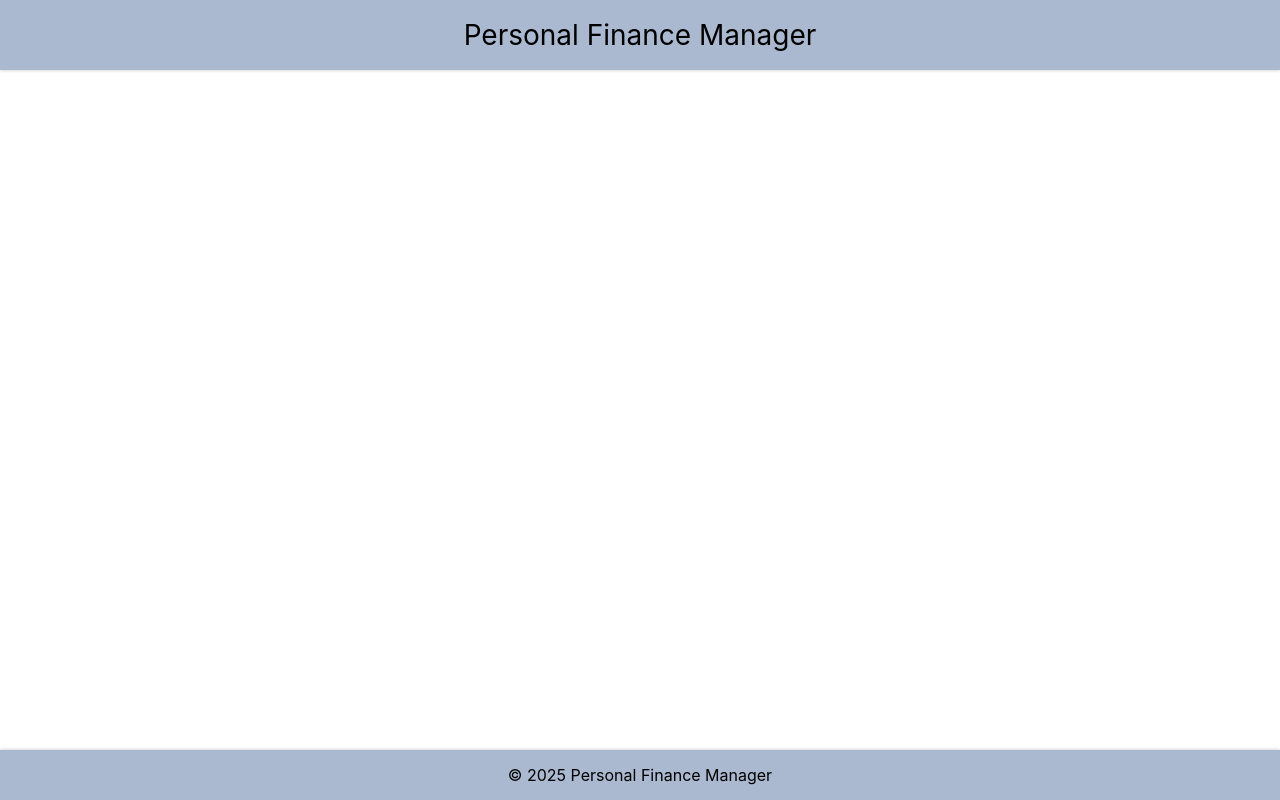
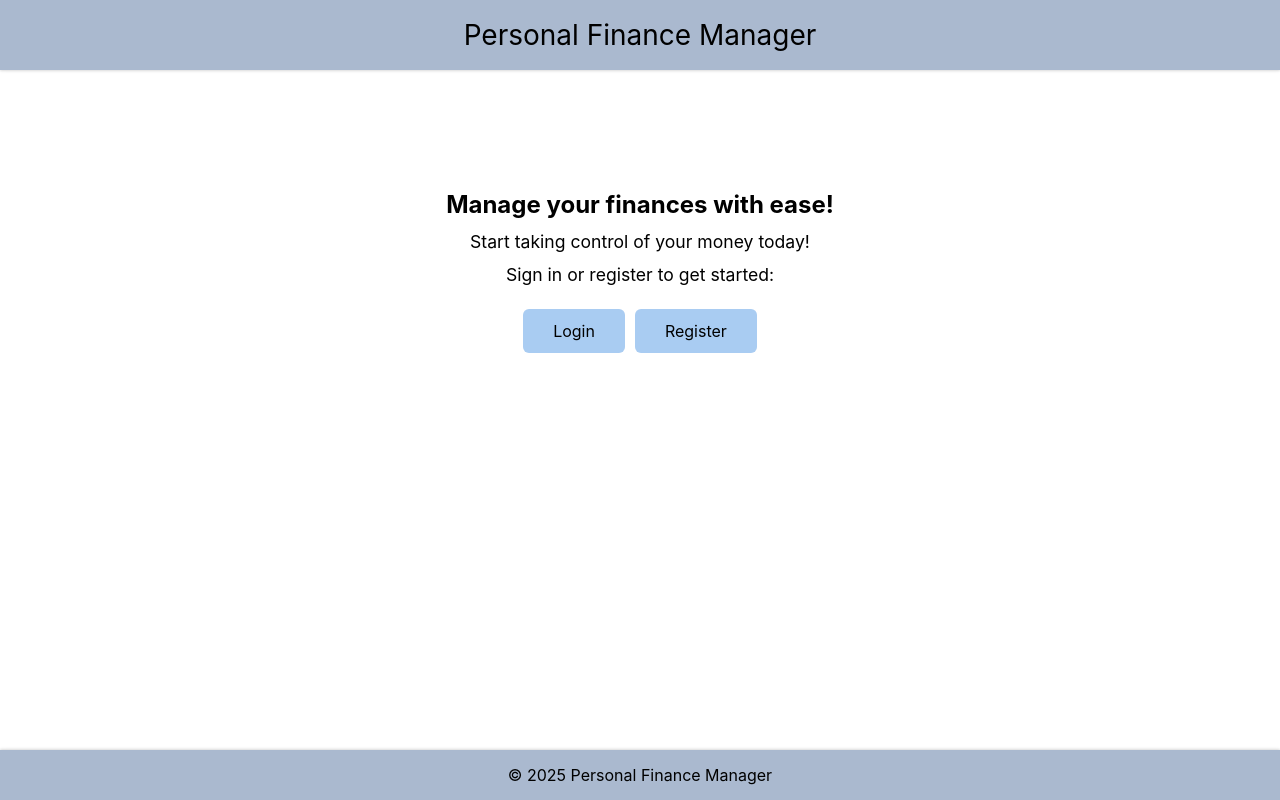
Before and after one commit to wslawacka/personal-finance-manager, a React (Vite) app in the folder frontend/: page / in a window 1280 px wide. Built offline with nearby package versions, Linux system fonts and the light colour scheme.

Commit message:
Enhance Home, Login, and Register pages with new content and styles. Update index.php to initialize EmailService. Add new CSS for home page layout and improve existing styles for login and register forms.

```diff
--- a/frontend/src/pages/Home.jsx
+++ b/frontend/src/pages/Home.jsx
@@ -1,6 +1,22 @@
+import { Link } from 'react-router-dom';
+import '../styles/home.css';
+
 function Home() {
   return (
     <div id="home-container">
+
+      <h2>Manage your finances with ease!</h2>
+      <p>Start taking control of your money today!</p>
+      <p>Sign in or register to get started:</p>
+
+      <div id="home-buttons">
+        <Link to="/login"><button className="home-button">Login</button></Link>
+        <Link to="/register"><button className="home-button">Register</button></Link>
+      </div>
+
+      {/* if user is logged in, show dashboard */}
+
+
 
     </div>
   );
--- a/frontend/src/pages/Login.jsx
+++ b/frontend/src/pages/Login.jsx
@@ -1,5 +1,6 @@
 import axios from 'axios';
 import '../styles/login.css';
+import { Link } from 'react-router-dom';
 
 function Login() {
   const handleLogin = async (e) => {
@@ -39,7 +40,8 @@ function Login() {
 
   return (
     <div id="login-container">
-      <form id="login-form" onSubmit={handleLogin}>
+      <p>Don't have an account? <Link className="link" to="/register">Register</Link></p>
+      <form action="login.php" method="../backend" id="login-form" onSubmit={handleLogin}>
         <h1>Log in</h1>
         <input type="text" name="username" placeholder="Username" />
         <input type="password" name="password" placeholder="Password" />
--- a/frontend/src/pages/Register.jsx
+++ b/frontend/src/pages/Register.jsx
@@ -1,5 +1,6 @@
 import '../styles/register.css';
 import axios from 'axios';
+import { Link } from 'react-router-dom';
 
 function Register() {
 
@@ -26,6 +27,7 @@ function Register() {
 
   return (
     <div id="register-container">
+      <p>Already have an account? <Link className="link" to="/login">Log in</Link></p>
       <form id="register-form" onSubmit={handleRegister}>
         <h1>Sign up</h1>
         <input type="text" placeholder="Username" name="username" />
--- a/frontend/src/styles/App.css
+++ b/frontend/src/styles/App.css
@@ -3,6 +3,7 @@
   padding: 0;
   box-sizing: border-box;
   font-family: Inter, sans-serif;
+  cursor: default;
 }
 
 main {
--- /dev/null
+++ b/frontend/src/styles/home.css
@@ -0,0 +1,36 @@
+#home-container {
+  display: flex;
+  flex-direction: column;
+  align-items: center;
+  gap: 12px;
+  padding-top: 20px;
+}
+
+#home-container p {
+  font-size: 1.1rem;
+}
+
+#home-buttons {
+  display: flex;
+  justify-content: center;
+  gap: 10px;
+  padding-top: 12px;
+}
+
+.home-button {
+  padding: 12px 30px;
+  border: none;
+  cursor: pointer;
+  font-size: 1rem;
+  border-radius: 6px;
+  background-color: #a9ccf2;
+  transition: background-color 0.3s;
+}
+
+.home-button:hover {
+  background-color: #80b3e6;
+}
+
+.home-button:active {
+  background-color: #6699cc;
+}
--- a/frontend/src/styles/login.css
+++ b/frontend/src/styles/login.css
@@ -4,6 +4,11 @@
   width: 40%;
   margin: auto;
   border-radius: 2px;
+  text-align: center;
+}
+
+#login-container p {
+  margin-bottom: 12px;
 }
 
 #login-form {
@@ -26,6 +31,7 @@
   font-size: 16px;
   border-radius: 4px;
   border: rgba(0, 0, 0, 0.2) 1px solid;
+  cursor: text;
 }
 
 #login-form input:focus {
@@ -36,7 +42,7 @@
   padding: 6px 10px;
   font-size: 16px;
   border-radius: 2px;
-  background-color: #c3cad5;
+  background-color: #b6c7e3;
   cursor: pointer;
   border: none;
   width: 50%;
--- a/frontend/src/styles/register.css
+++ b/frontend/src/styles/register.css
@@ -4,6 +4,11 @@
   width: 40%;
   margin: auto;
   border-radius: 2px;
+  text-align: center;
+}
+
+#register-container p {
+  margin-bottom: 12px;
 }
 
 #register-form {
@@ -26,6 +31,7 @@
   font-size: 16px;
   border-radius: 4px;
   border: rgba(0, 0, 0, 0.2) 1px solid;
+  cursor: text;
 }
 
 #register-form input:focus {
@@ -36,7 +42,7 @@
   padding: 6px 10px;
   font-size: 16px;
   border-radius: 2px;
-  background-color: #c3cad5;
+  background-color: #b6c7e3;
   cursor: pointer;
   border: none;
   width: 50%;
@@ -52,3 +58,8 @@
 #register-form button:active {
   background-color: rgba(170, 185, 207, 0.6);
 }
+
+.link {
+  color: #000000;
+  cursor: pointer;
+}
```
Also changed, not shown: frontend/src/components/UserFinances.jsx (added, +9 -0 lines), 1 other file (tests, documents, lock files or other folders).
